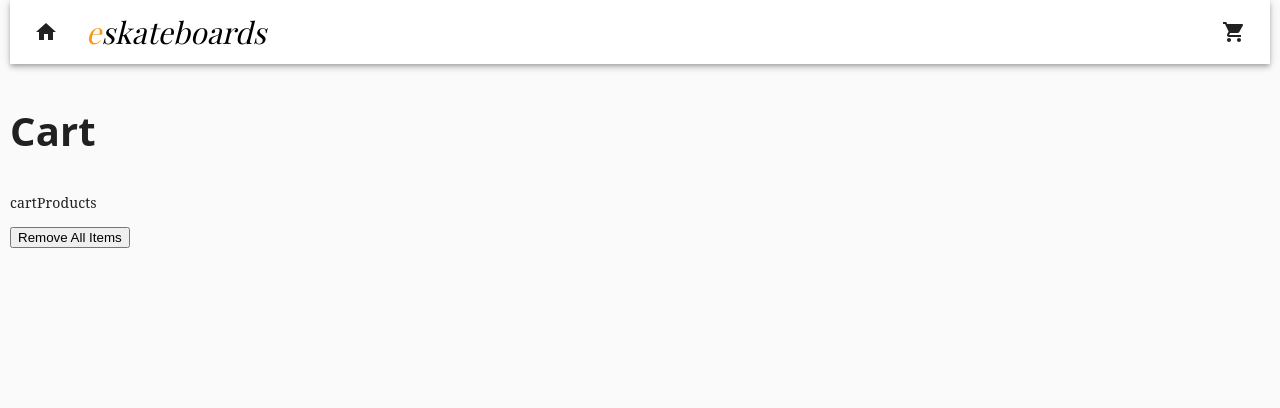
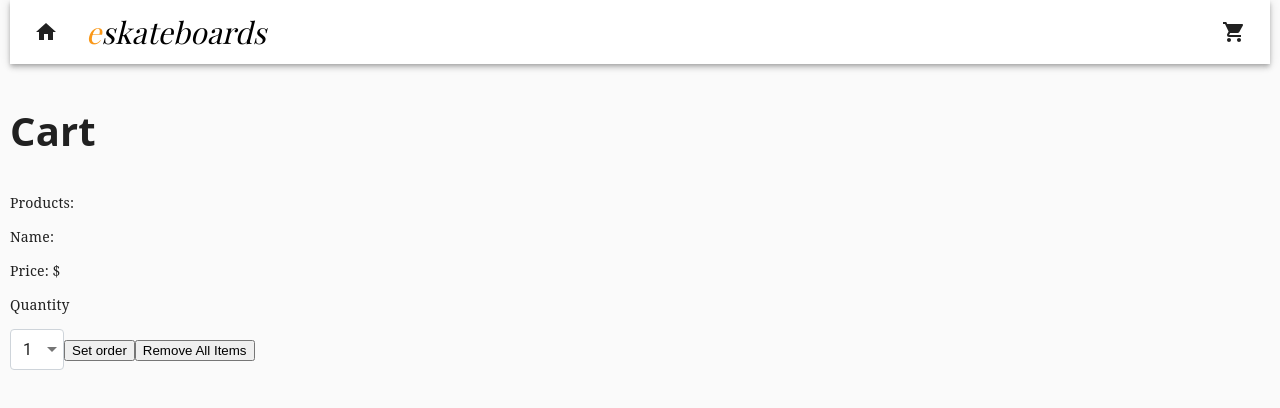
Before and after one commit to Akagi80/final-project, a React (Create React App) app: page /cart in a window 1280 px wide. Shown: the top 408 px of the page. Built offline with nearby package versions, Linux system fonts and the light colour scheme; a web font is replaced by a local one.

Commit message:
Fix localStorage getItem - WIP

```diff
--- a/src/components/views/Cart/Cart.js
+++ b/src/components/views/Cart/Cart.js
@@ -1,34 +1,73 @@
-import React from 'react';
+import React, { useState } from 'react';
 import PropTypes from 'prop-types';
 
 import clsx from 'clsx';
 
 import styles from './Cart.module.scss';
+import NativeSelect from '@material-ui/core/NativeSelect';
+import { withStyles } from '@material-ui/core/styles';
+import InputBase from '@material-ui/core/InputBase';
 
+const BootstrapInput = withStyles((theme) => ({
+  root: {
+    'label + &': {
+      marginTop: theme.spacing(3),
+    },
+  },
+  input: {
+    borderRadius: 4,
+    position: 'relative',
+    backgroundColor: theme.palette.background.paper,
+    border: '1px solid #ced4da',
+    fontSize: 16,
+    padding: '10px 26px 10px 12px',
+    transition: theme.transitions.create(['border-color', 'box-shadow']),
+  },
+}))(InputBase);
 
-//const cartProducts = JSON.parse(localStorage.getItem('cart')).products;
-// console.log('dodane produkty:', cartProducts);
-
+const Component = ({className}) => {
+  const cartProducts = (JSON.parse(localStorage.getItem('cart')) || {});
+  console.log('dodane produkty:', cartProducts.id);
 
   const clearCart = () => {
     localStorage.removeItem('cart');
   };
 
-const Component = ({className, children}) => (
+  const [setAge] = useState('');
+  const handleChange = (event) => {
+    setAge(event.target.value);
+  };
+
+  return (
     <div className={clsx(className, styles.root)}>
       <h2>Cart</h2>
-    {children}
-    <p> cartProducts </p>
+      <p>Products:</p>
+      <p className={styles.name}>Name: {cartProducts.name}</p>
+      <p className={styles.price}>Price: {cartProducts.price}$</p>
+      <p className={styles.quantity}>Quantity{cartProducts.quantity}</p>
       <p>
+      <NativeSelect
+        id="demo-customized-select-native"
+        value=''
+        onChange={handleChange}
+        input={<BootstrapInput />}
+      >
+        <option value={1}>1</option>
+        <option value={2}>2</option>
+        <option value={3}>3</option>
+      </NativeSelect>
+        <button type="button">
+          Set order
+        </button>
         <button type="button" onClick={clearCart}>
           Remove All Items
         </button>
       </p>
     </div>
-);
+  )
+};
 
 Component.propTypes = {
-  children: PropTypes.node,
   className: PropTypes.string,
 };
 
--- a/src/components/views/Product/Product.js
+++ b/src/components/views/Product/Product.js
@@ -1,4 +1,4 @@
-import React,  { useState, useEffect } from 'react';
+import React, { useState, useEffect } from 'react';
 import PropTypes from 'prop-types';
 
 import clsx from 'clsx';
@@ -49,21 +49,22 @@ const Component = ({className, productOne, fetchProductById}) => {
   //console.log(prodId, prodName, pordPrice);
 
   const cart = {
-    products: [
-      {id: prodId, name: prodName, price: pordPrice},
-    ]
+    id: prodId,
+    name: prodName,
+    price: pordPrice,
+    quantity: 2,
   };
 
   const sendToCart = () => {
     localStorage.setItem('cart', JSON.stringify(cart));
   };
 
-  const cartProducts = JSON.parse(localStorage.getItem('cart')).products;
-  console.log(cartProducts);
+  //const cartProducts = JSON.parse(localStorage.getItem('cart')).products;
+  //console.log(cartProducts);
 
-  const clearCart = () => {
-    localStorage.removeItem('cart');
-  };
+  //const clearCart = () => {
+  //  localStorage.removeItem('cart');
+  //};
 
   return (
     <div className={clsx(className, styles.root)}>
@@ -97,15 +98,6 @@ const Component = ({className, productOne, fetchProductById}) => {
               >
                 Add to Cart
               </Fab>
-              <Fab
-                size='small'
-                color='default'
-                aria-label='add'
-                variant='extended'
-                onClick={clearCart}
-              >
-                Clear Cart
-              </Fab>
           </div>
       </div>
   </div>
```
Lines whose indentation alone changed are shown as unchanged.
